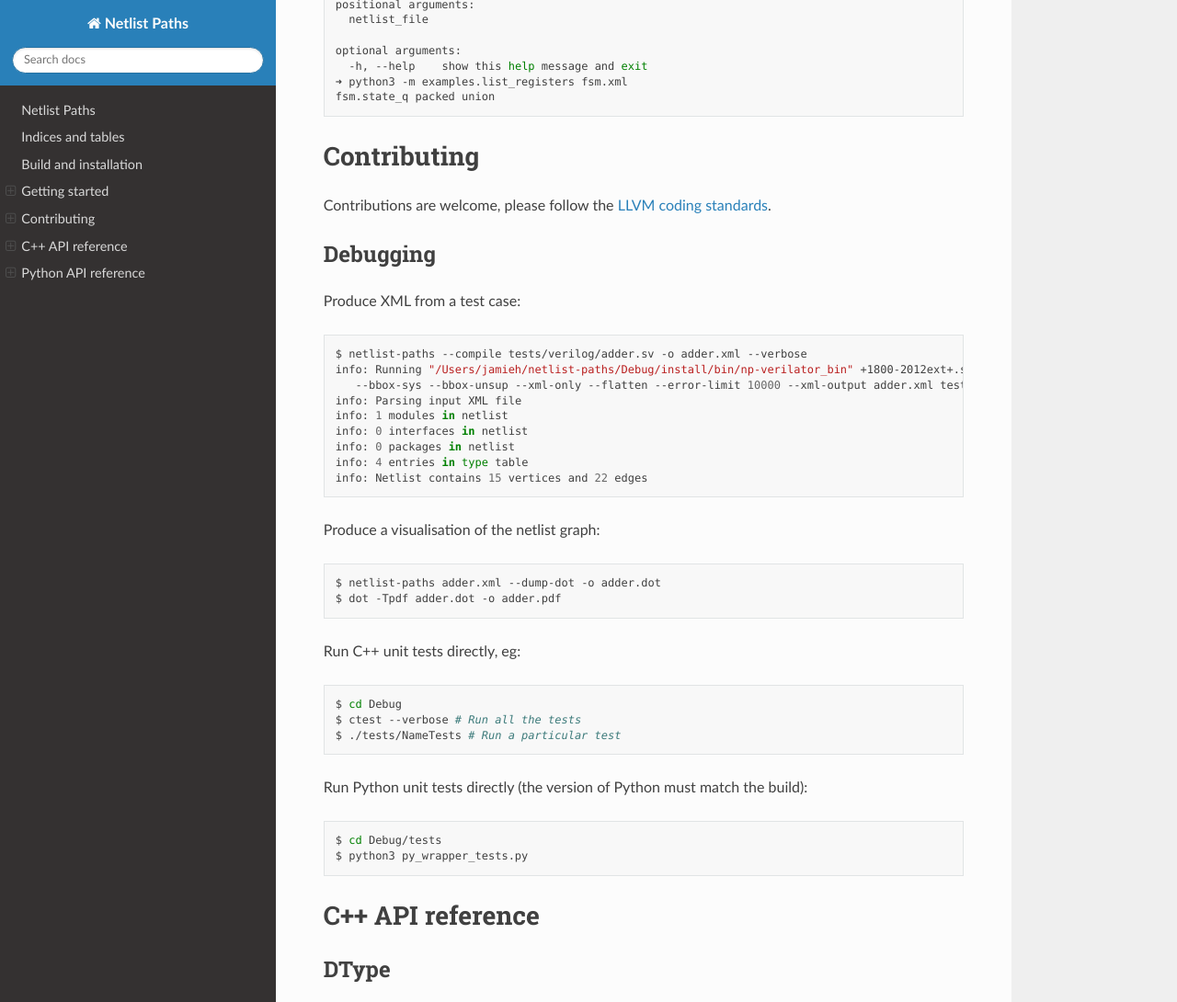
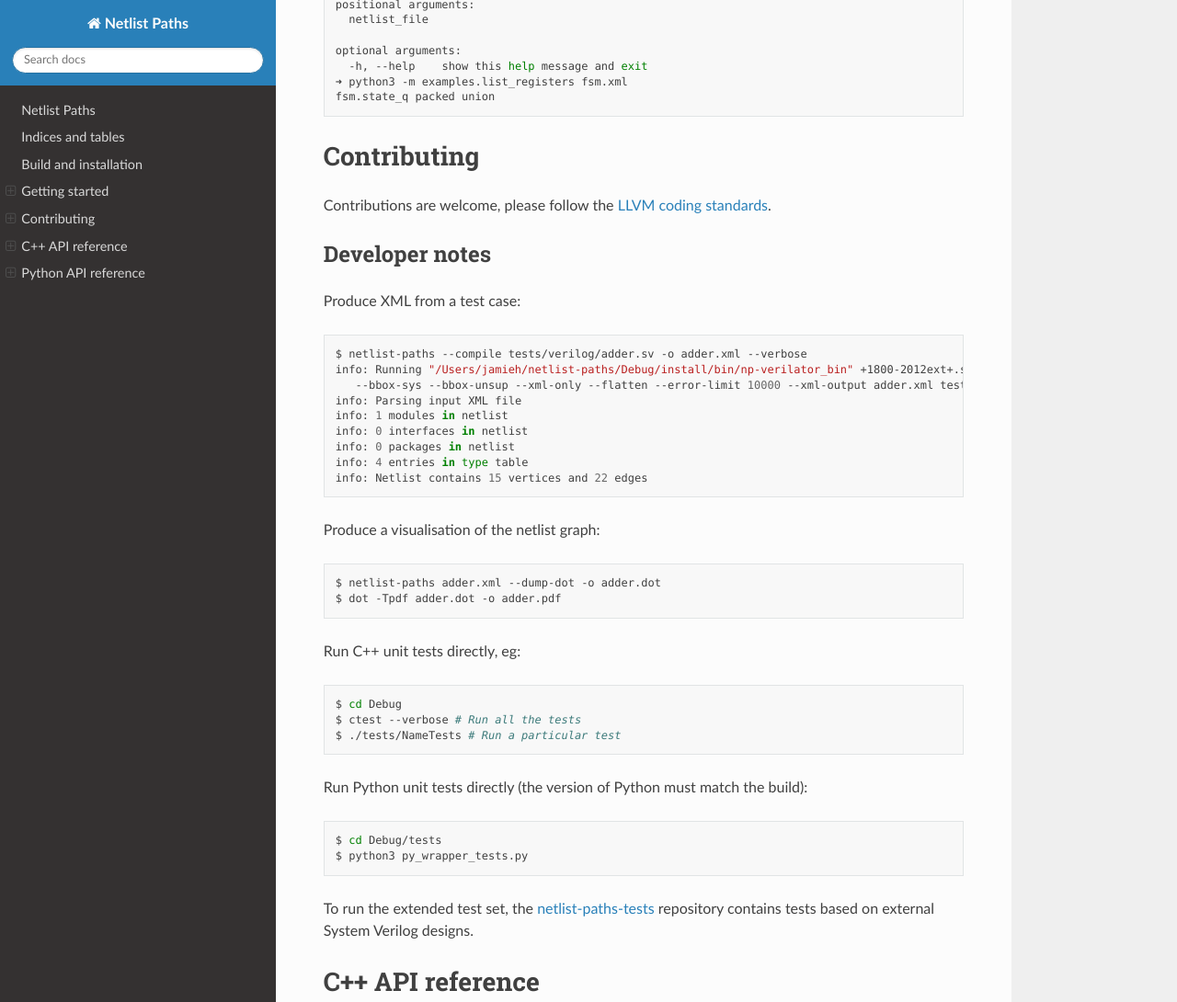
Before and after one commit to jameshanlon/netlist-paths, a Sphinx documentation site: the page built from docs/index.rst, in a window 1280 px wide and 1400 px high, scrolled down 3767 px, cut to the strip 0-1090 px from the top of the window. Shown: the whole strip at 92% size. Built offline with Sphinx 7.4.7 and the Read the Docs theme 2.0.0, drawn with Linux system fonts in a browser that asks for light colours; the version number could not be read and is left out.

Commit message:
Add note on the extended test set

```diff
--- a/docs/index.rst
+++ b/docs/index.rst
@@ -217,8 +217,8 @@ Contributing
 
 Contributions are welcome, please follow the `LLVM coding standards <https://llvm.org/docs/CodingStandards.html>`_.
 
-Debugging
----------
+Developer notes
+---------------
 
 Produce XML from a test case:
 
@@ -255,6 +255,10 @@ Run Python unit tests directly (the version of Python must match the build):
 
   $ cd Debug/tests
   $ python3 py_wrapper_tests.py
+
+To run the extended test set, the
+`netlist-paths-tests <https://github.com/jameshanlon/netlist-paths-tests>`_
+repository contains tests based on external System Verilog designs.
 
 
 .. _cpp_api:
```
